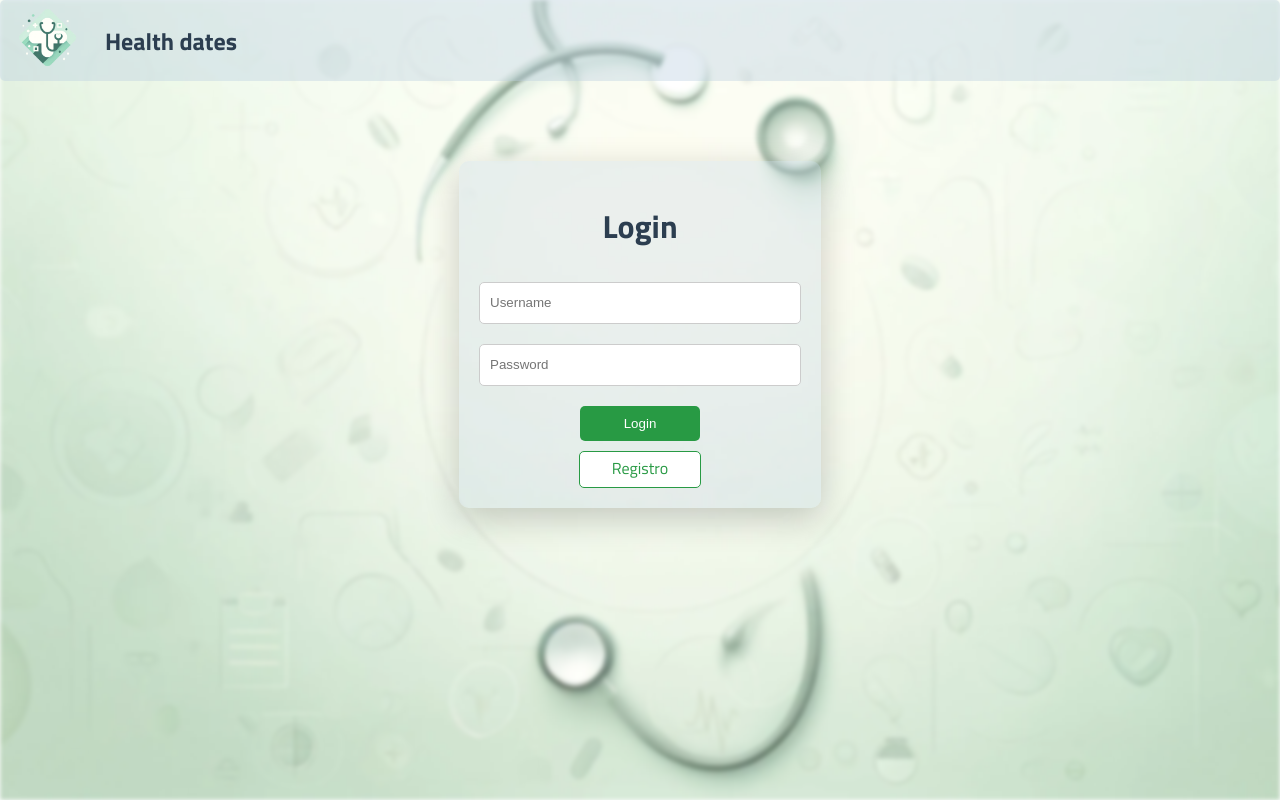
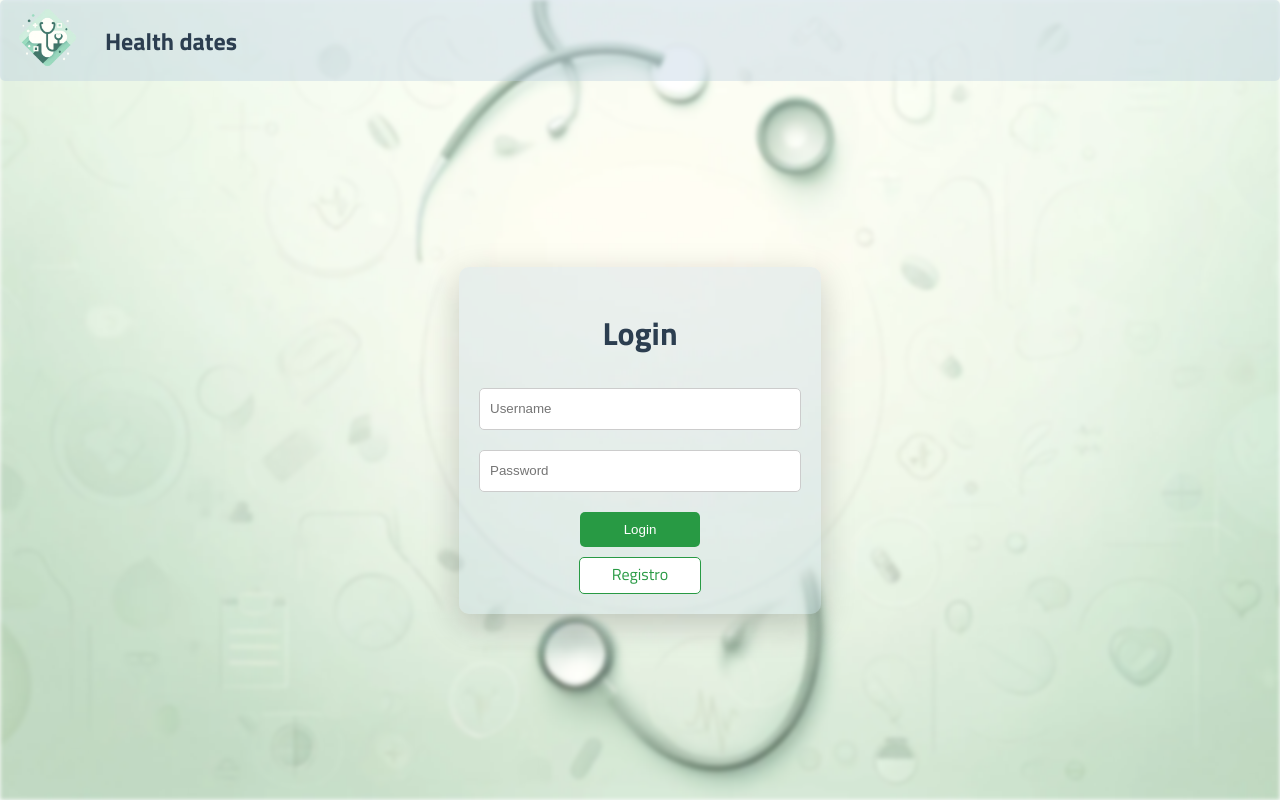
Before and after one commit to DevPatri/MedicalFront, a Vue app: page /login in a window 1280 px wide. Built offline with nearby package versions, Linux system fonts and the light colour scheme.

Commit message:
[FIX] Fixing the login view

```diff
--- a/src/App.vue
+++ b/src/App.vue
@@ -59,7 +59,9 @@ html, body{
   }
 
   .full-width {
-    grid-template-columns: 1fr;
+    height: calc(90vh - 81px);
+    display: grid;
+    place-items: center;
   }
 }
 
--- a/src/views/loginview/LoginView.vue
+++ b/src/views/loginview/LoginView.vue
@@ -30,7 +30,6 @@ export default defineComponent({
             const response = await auth.login(name.value, password.value)
             if (response) {
 
-                console.log(response)
                 router.push('citas')
             } else {
                 alert('Login failed')
```
